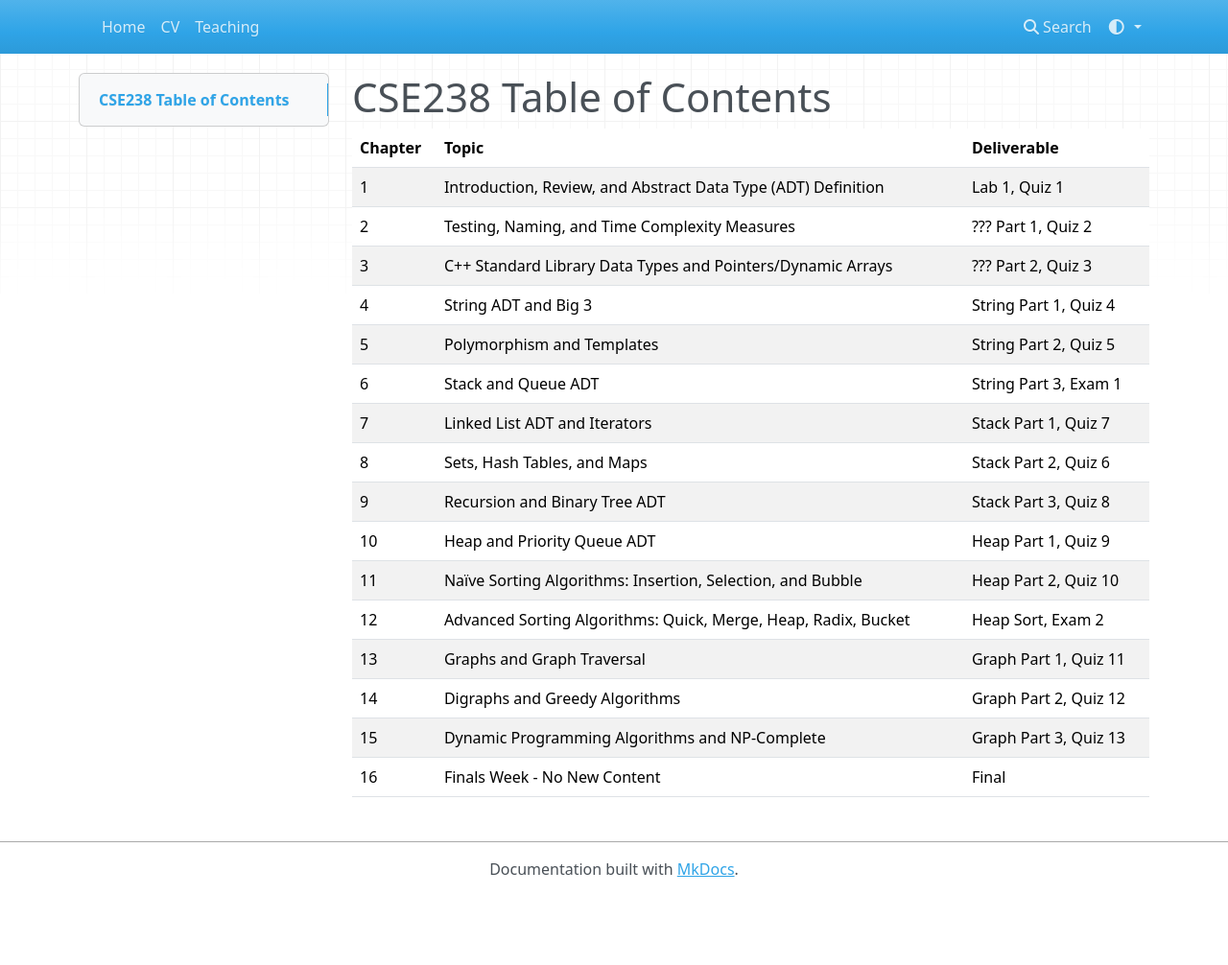
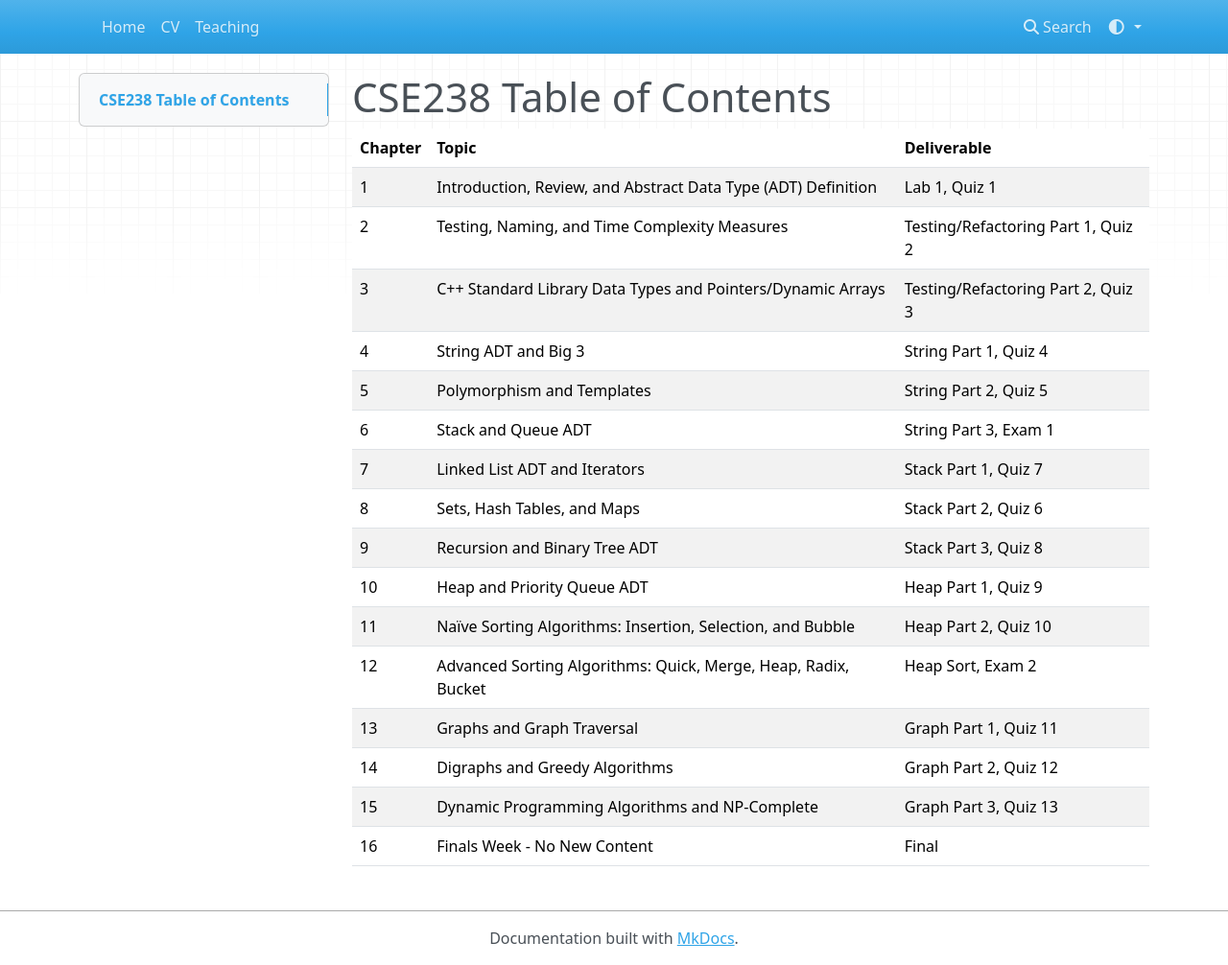
Before and after one commit to jsipahio/jsipahio.github.io, an MkDocs documentation site: the page built from docs/DSA/schedule.md, in a window 1280 px wide and 1006 px high. Shown: the whole window at 96% size. Built offline with MkDocs 1.6.1, drawn with Linux system fonts in a browser that asks for light colours; nearby versions of some CDN libraries.

Commit message:
Update DSA schedule

```diff
--- a/docs/DSA/schedule.md
+++ b/docs/DSA/schedule.md
@@ -3,8 +3,8 @@
 | Chapter | Topic | Deliverable |
 | --- | --- | --- |
 | 1  | Introduction, Review, and Abstract Data Type (ADT) Definition | Lab 1, Quiz 1 |
-| 2  | Testing, Naming, and Time Complexity Measures | ??? Part 1, Quiz 2 |
-| 3  | C++ Standard Library Data Types and Pointers/Dynamic Arrays | ??? Part 2, Quiz 3 |
+| 2  | Testing, Naming, and Time Complexity Measures | Testing/Refactoring Part 1, Quiz 2 |
+| 3  | C++ Standard Library Data Types and Pointers/Dynamic Arrays | Testing/Refactoring Part 2, Quiz 3 |
 | 4  | String ADT and Big 3 | String Part 1, Quiz 4 |
 | 5  | Polymorphism and Templates | String Part 2, Quiz 5 |
 | 6  | Stack and Queue ADT | String Part 3, Exam 1 |
```
Also changed, not shown: docs/DSA/grades.md (added, +34 -0 lines).
